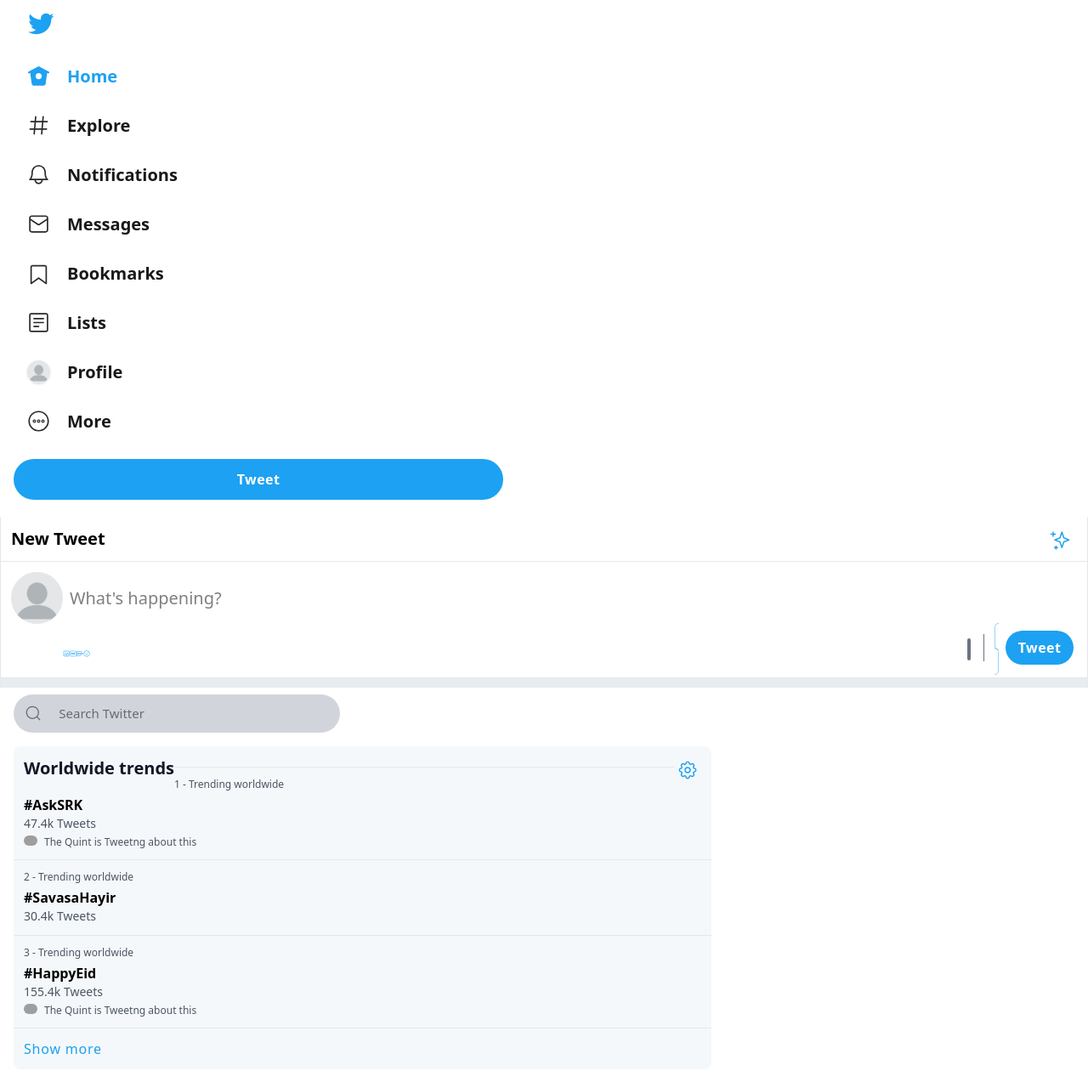
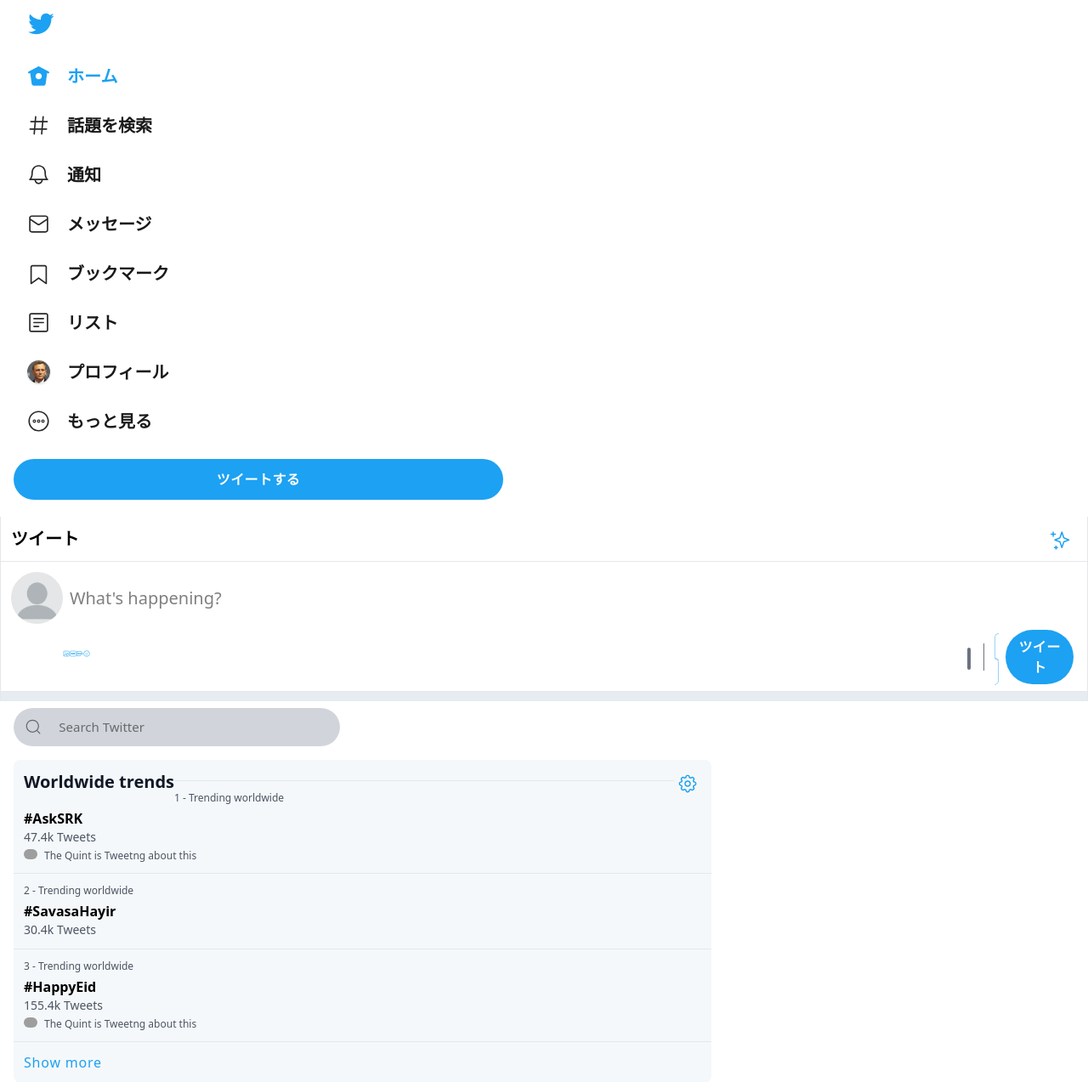
Before and after one commit to patriotarrow716/Twitter-clone-vue, a Django app: template templates/tweet/post_create.html in a window 1280 px wide. Shown: the top 1273 px of the page at 85% size. Run offline with Django 3.2, Linux system fonts and the light colour scheme; the template is opened without the code that fills it, so the values that code supplies are empty; some libraries are stand-ins or nearby versions; grey boxes are pictures that could not be loaded.

Commit message:
Japanese_lg

```diff
--- a/templates/tweet/base.html
+++ b/templates/tweet/base.html
@@ -58,7 +58,7 @@
                                                     </g>
                                                 </svg>
                                             </i>
-                                            <span class="name float-left pl-5 font-bold text-xl">Home</span>
+                                            <span class="name float-left pl-5 font-bold text-xl">ホーム</span>
                                         </a>
                                     </li>
                                     <!-- side navigation list item end -->
@@ -74,7 +74,7 @@
                                                     </g>
                                                 </svg>
                                             </i>
-                                            <span class="name float-left pl-5 font-bold text-xl">Explore</span>
+                                            <span class="name float-left pl-5 font-bold text-xl">話題を検索</span>
                                         </a>
                                     </li>
                                     <!-- side navigation list item end -->
@@ -90,7 +90,7 @@
                                                     </g>
                                                 </svg>
                                             </i>
-                                            <span class="name float-left pl-5 font-bold text-xl">Notifications</span>
+                                            <span class="name float-left pl-5 font-bold text-xl">通知</span>
                                         </a>
                                     </li>
                                     <!-- side navigation list item end -->
@@ -106,7 +106,7 @@
                                                     </g>
                                                 </svg>
                                             </i>
-                                            <span class="name float-left pl-5 font-bold text-xl">Messages</span>
+                                            <span class="name float-left pl-5 font-bold text-xl">メッセージ</span>
                                         </a>
                                     </li>
                                     <!-- side navigation list item end -->
@@ -122,7 +122,7 @@
                                                     </g>
                                                 </svg>
                                             </i>
-                                            <span class="name float-left pl-5 font-bold text-xl">Bookmarks</span>
+                                            <span class="name float-left pl-5 font-bold text-xl">ブックマーク</span>
                                         </a>
                                     </li>
                                     <!-- side navigation list item end -->
@@ -140,7 +140,7 @@
                                                     </g>
                                                 </svg>
                                             </i>
-                                            <span class="name float-left pl-5 font-bold text-xl">Lists</span>
+                                            <span class="name float-left pl-5 font-bold text-xl">リスト</span>
                                         </a>
                                     </li>
                                     <!-- side navigation list item end -->
@@ -149,9 +149,9 @@
                                     <li class="side-navigation-list-item">
                                         <a href="#" class="clearfix w-auto p-2 px-4 mt-2 transition-3 inline-block rounded-full">
                                             <i class="icon float-left image">
-                                                <img src="{% static 'img/default.png' %}" alt="profile image block" class="rounded-full shadow">
+                                                <img src="{% static 'img/1.png' %}" alt="profile image block" class="rounded-full shadow">
                                             </i>
-                                            <span class="name float-left pl-5 font-bold text-xl">Profile</span>
+                                            <span class="name float-left pl-5 font-bold text-xl">プロフィール</span>
                                         </a>
                                     </li>
                                     <!-- side navigation list item end -->
@@ -169,7 +169,7 @@
                                                     </g>
                                                 </svg>
                                             </i>
-                                            <span class="name float-left pl-5 font-bold text-xl">More</span>
+                                            <span class="name float-left pl-5 font-bold text-xl">もっと見る</span>
                                         </a>
                                     </li>
                                     <!-- side navigation list item end -->
@@ -183,7 +183,7 @@
                             <!-- right side tweet button start -->
                             <a href="{% url 'tweet:post-create' %}">
                                 <div class="tweet-button my-4">
-                                    <button class="p-3 twitter-bg text-white w-full rounded-full font-bold tracking-wide">Tweet</button>
+                                    <button class="p-3 twitter-bg text-white w-full rounded-full font-bold tracking-wide">ツイートする</button>
                                 </div>
                             </a>
                             <!-- right side tweet button end -->
--- a/templates/tweet/index.html
+++ b/templates/tweet/index.html
@@ -12,7 +12,7 @@
                 <div class="flex">
                     <div class="w-1/2">
                         <div class="inner">
-                            <a href="" class="text-xl font-bold text-black">Home</a>
+                            <a href="" class="text-xl font-bold text-black">ホーム</a>
                         </div>
                     </div>
                     <div class="w-1/2">
--- a/templates/tweet/post_create.html
+++ b/templates/tweet/post_create.html
@@ -12,7 +12,7 @@
                 <div class="flex">
                     <div class="w-1/2">
                         <div class="inner">
-                            <a href="" class="text-xl font-bold text-black">New Tweet</a>
+                            <a href="" class="text-xl font-bold text-black">ツイート</a>
                         </div>
                     </div>
                     <div class="w-1/2">
@@ -146,7 +146,7 @@
                                                     <span class="w-20 inline-block">
                                                         <button
                                                             type="submit"
-                                                            class="p-3 py-2 twitter-bg text-white w-full rounded-full font-bold tracking-wide ">Tweet</button>
+                                                            class="p-3 py-2 twitter-bg text-white w-full rounded-full font-bold tracking-wide ">ツイート</button>
                                                     </span>
                                                 </li>
 
```
